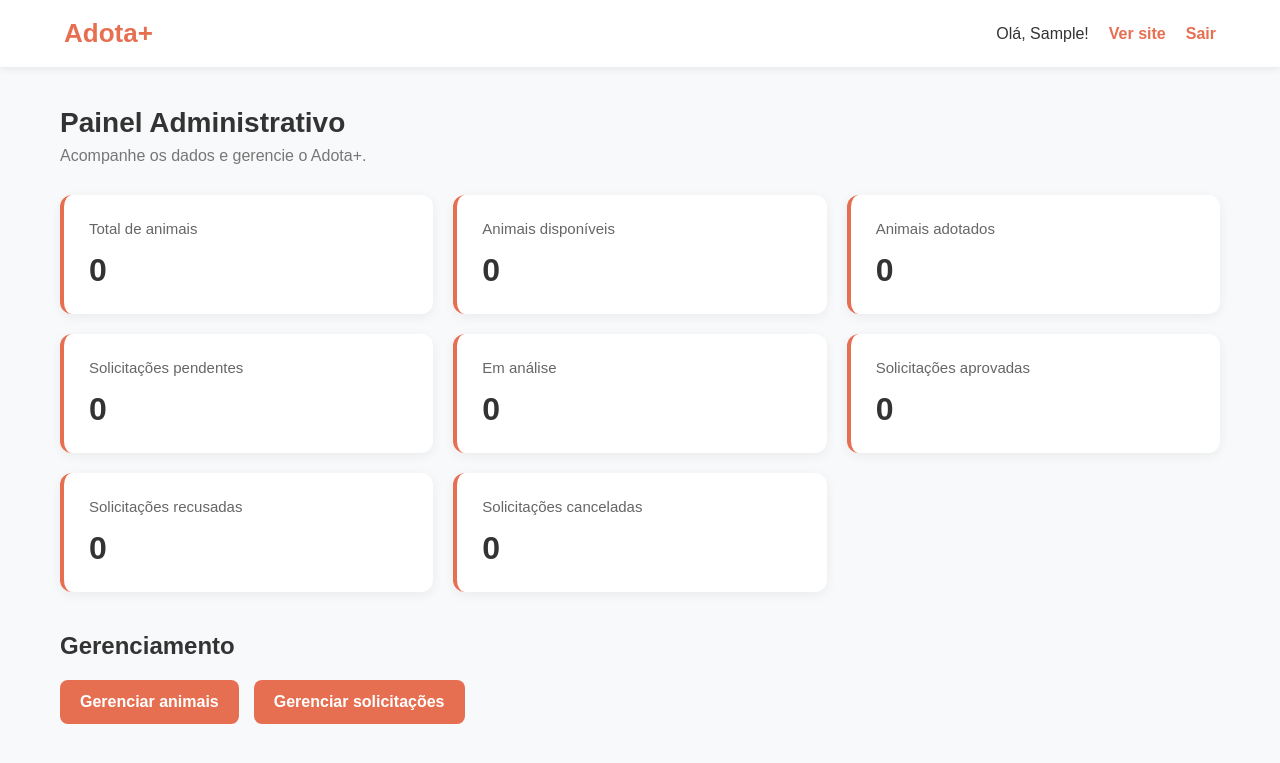
After one commit to igoroliveira77/AdotaMais, a Django app: page /painel-administrativo/ in a window 1280 px wide. The commit adds this page. Shown: the top 763 px of the page. Run offline with Django 5.2, Linux system fonts and the light colour scheme; the visitor is signed in with stand-in values (Sample User, id 1); data that the repository does not hold is empty.

Commit message:
feat: adiciona dashboard administrativo

```diff
--- a/core/static/core/css/style.css
+++ b/core/static/core/css/style.css
@@ -738,3 +738,138 @@ footer {
     color: #777;
     margin-bottom: 25px;
 }
+
+
+/* PAINEL ADMINISTRATIVO */
+
+.admin-header {
+    background-color: #fff;
+    padding: 18px 5%;
+    box-shadow: 0 2px 8px rgba(0, 0, 0, 0.08);
+}
+
+.admin-navbar {
+    display: flex;
+    align-items: center;
+    justify-content: space-between;
+    max-width: 1200px;
+    margin: 0 auto;
+}
+
+.admin-navbar h1 {
+    color: #e76f51;
+    font-size: 26px;
+    margin: 0;
+}
+
+.admin-navbar-acoes {
+    display: flex;
+    align-items: center;
+    gap: 20px;
+}
+
+.admin-navbar-acoes a {
+    color: #e76f51;
+    text-decoration: none;
+    font-weight: 600;
+}
+
+.admin-container {
+    max-width: 1200px;
+    margin: 40px auto;
+    padding: 0 20px;
+}
+
+.admin-intro {
+    margin-bottom: 30px;
+}
+
+.admin-intro h2 {
+    color: #333;
+    font-size: 28px;
+    margin-bottom: 8px;
+}
+
+.admin-intro p {
+    color: #777;
+}
+
+.admin-indicadores {
+    display: grid;
+    grid-template-columns: repeat(3, 1fr);
+    gap: 20px;
+}
+
+.admin-card {
+    background-color: #fff;
+    padding: 25px;
+    border-radius: 12px;
+    box-shadow: 0 3px 12px rgba(0, 0, 0, 0.06);
+    border-left: 4px solid #e76f51;
+}
+
+.admin-card h3 {
+    color: #666;
+    font-size: 15px;
+    font-weight: 500;
+    margin: 0 0 15px;
+}
+
+.admin-card p {
+    color: #333;
+    font-size: 32px;
+    font-weight: 700;
+    margin: 0;
+}
+
+.admin-acessos {
+    margin-top: 40px;
+}
+
+.admin-acessos h2 {
+    color: #333;
+    margin-bottom: 20px;
+}
+
+.admin-links {
+    display: flex;
+    flex-wrap: wrap;
+    gap: 15px;
+}
+
+.admin-links a {
+    display: inline-block;
+    background-color: #e76f51;
+    color: #fff;
+    padding: 13px 20px;
+    border-radius: 8px;
+    text-decoration: none;
+    font-weight: 600;
+    transition: background-color 0.2s;
+}
+
+.admin-links a:hover {
+    background-color: #d65f43;
+}
+
+@media (max-width: 768px) {
+    .admin-indicadores {
+        grid-template-columns: repeat(2, 1fr);
+    }
+
+    .admin-navbar {
+        flex-wrap: wrap;
+        gap: 15px;
+    }
+
+    .admin-navbar-acoes {
+        flex-wrap: wrap;
+        gap: 12px;
+    }
+}
+
+@media (max-width: 480px) {
+    .admin-indicadores {
+        grid-template-columns: 1fr;
+    }
+}
--- /dev/null
+++ b/core/templates/core/painel_administrativo.html
@@ -0,0 +1,94 @@
+
+{% load static %}
+<!DOCTYPE html>
+<html lang="pt-br">
+<head>
+    <meta charset="UTF-8">
+    <meta name="viewport" content="width=device-width, initial-scale=1.0">
+    <title>Painel Administrativo | Adota+</title>
+
+    <link rel="stylesheet" href="{% static 'core/css/style.css' %}">
+</head>
+<body>
+
+    <header class="admin-header">
+        <div class="admin-navbar">
+            <h1>Adota+</h1>
+
+            <div class="admin-navbar-acoes">
+                <span>Olá, {{ user.username|capfirst }}!</span>
+                <a href="{% url 'inicio' %}">Ver site</a>
+                <a href="{% url 'logout' %}">Sair</a>
+            </div>
+        </div>
+    </header>
+
+    <main class="admin-container">
+
+        <section class="admin-intro">
+            <h2>Painel Administrativo</h2>
+            <p>Acompanhe os dados e gerencie o Adota+.</p>
+        </section>
+
+        <section class="admin-indicadores">
+
+            <div class="admin-card">
+                <h3>Total de animais</h3>
+                <p>{{ total_animais }}</p>
+            </div>
+
+            <div class="admin-card">
+                <h3>Animais disponíveis</h3>
+                <p>{{ animais_disponiveis }}</p>
+            </div>
+
+            <div class="admin-card">
+                <h3>Animais adotados</h3>
+                <p>{{ animais_adotados }}</p>
+            </div>
+
+            <div class="admin-card">
+                <h3>Solicitações pendentes</h3>
+                <p>{{ solicitacoes_pendentes }}</p>
+            </div>
+
+            <div class="admin-card">
+                <h3>Em análise</h3>
+                <p>{{ solicitacoes_em_analise }}</p>
+            </div>
+
+            <div class="admin-card">
+                <h3>Solicitações aprovadas</h3>
+                <p>{{ solicitacoes_aprovadas }}</p>
+            </div>
+
+            <div class="admin-card">
+                <h3>Solicitações recusadas</h3>
+                <p>{{ solicitacoes_recusadas }}</p>
+            </div>
+
+            <div class="admin-card">
+                <h3>Solicitações canceladas</h3>
+                <p>{{ solicitacoes_canceladas }}</p>
+            </div>
+
+        </section>
+
+        <section class="admin-acessos">
+            <h2>Gerenciamento</h2>
+
+            <div class="admin-links">
+                <a href="{% url 'admin:core_animal_changelist' %}">
+                    Gerenciar animais
+                </a>
+
+                <a href="{% url 'admin:core_solicitacaoadocao_changelist' %}">
+                    Gerenciar solicitações
+                </a>
+            </div>
+        </section>
+
+    </main>
+
+</body>
+</html>
--- a/core/urls.py
+++ b/core/urls.py
@@ -3,6 +3,12 @@ from . import views
 
 urlpatterns = [
     path('', views.inicio, name='inicio'),
+
+    path(
+    'painel-administrativo/',
+    views.painel_administrativo,
+    name='painel_administrativo'
+    ),
 
     path(
         'animal/<int:id>/',
--- a/core/views.py
+++ b/core/views.py
@@ -4,6 +4,7 @@ from django.contrib.auth.decorators import login_required
 from django.contrib import messages
 from django.contrib.auth.models import User
 from .models import Animal, SolicitacaoAdocao
+from django.contrib.admin.views.decorators import staff_member_required
 
 
 def inicio(request):
@@ -175,3 +176,44 @@ def cancelar_solicitacao(request, id):
     )
 
     return redirect('minhas_solicitacoes')
+
+@staff_member_required(login_url='login')
+def painel_administrativo(request):
+
+    contexto = {
+        'total_animais': Animal.objects.count(),
+
+        'animais_disponiveis': Animal.objects.filter(
+            status='Disponível'
+        ).count(),
+
+        'animais_adotados': Animal.objects.filter(
+            status='Adotado'
+        ).count(),
+
+        'solicitacoes_pendentes': SolicitacaoAdocao.objects.filter(
+            status='Pendente'
+        ).count(),
+
+        'solicitacoes_em_analise': SolicitacaoAdocao.objects.filter(
+            status='Em análise'
+        ).count(),
+
+        'solicitacoes_aprovadas': SolicitacaoAdocao.objects.filter(
+            status='Aprovada'
+        ).count(),
+
+        'solicitacoes_recusadas': SolicitacaoAdocao.objects.filter(
+            status='Recusada'
+        ).count(),
+
+        'solicitacoes_canceladas': SolicitacaoAdocao.objects.filter(
+        status='Cancelada'
+        ).count(),
+    }
+
+    return render(
+        request,
+        'core/painel_administrativo.html',
+        contexto
+    )
```
